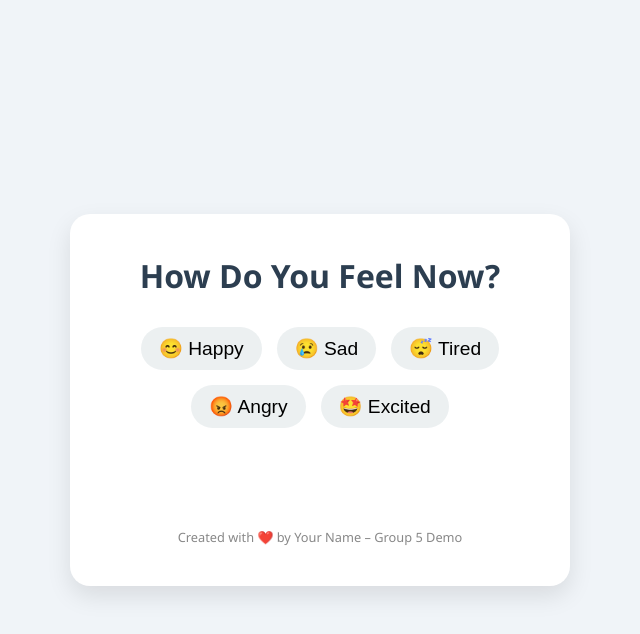
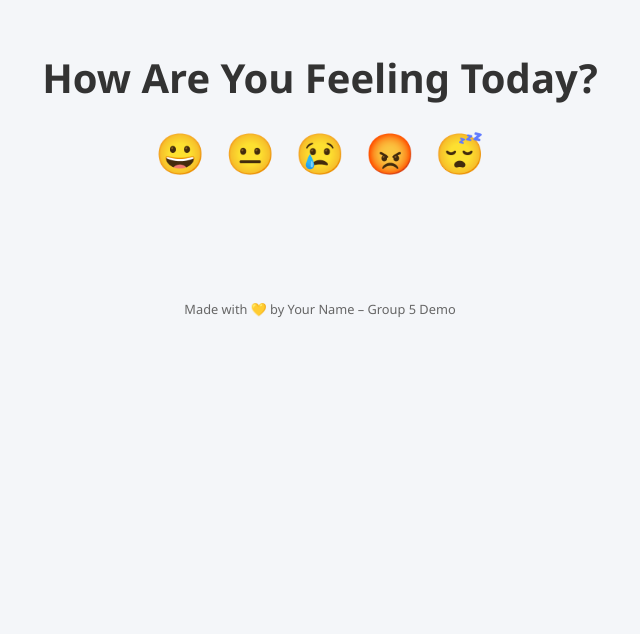
Before and after one commit to Npowergroup5/Moodify, a plain HTML site: page index.html in a window 1280 px wide. Shown: the whole page, without its empty margins (320-960 px from the left). Drawn offline with Linux system fonts and the light colour scheme.

Commit message:
Add files via upload

```diff
--- a/index.html
+++ b/index.html
@@ -7,23 +7,21 @@
 </head>
 <body>
 
-<div class="container">
-  <h1>How Do You Feel Now?</h1>
+<h1>How Are You Feeling Today?</h1>
 
-  <div class="emojis">
-    <button class="emoji" data-mood="happy">😊 Happy</button>
-    <button class="emoji" data-mood="sad">😢 Sad</button>
-    <button class="emoji" data-mood="tired">😴 Tired</button>
-    <button class="emoji" data-mood="angry">😡 Angry</button>
-    <button class="emoji" data-mood="excited">🤩 Excited</button>
-  </div>
+<div class="emojis">
+  <span class="emoji" data-mood="happy">😀</span>
+  <span class="emoji" data-mood="neutral">😐</span>
+  <span class="emoji" data-mood="sad">😢</span>
+  <span class="emoji" data-mood="angry">😡</span>
+  <span class="emoji" data-mood="tired">😴</span>
+</div>
 
-  <div id="message"></div>
+<div id="message"></div>
 
-  <footer>
-    Created with ❤️ by Your Name – Group 5 Demo
-  </footer>
-</div>
+<footer>
+  Made with 💛 by Your Name – Group 5 Demo
+</footer>
 
 <script src="script.js"></script>
 </body>
--- a/script.js
+++ b/script.js
@@ -9,24 +9,24 @@ emojis.forEach(emoji => {
 
     switch(mood) {
       case "happy":
-        text = "Awesome! Stay joyful 🌞";
+        text = "Yay! Keep smiling 😄";
         bg = "#ffeaa7";
         break;
+      case "neutral":
+        text = "Just another day? Stay steady 😐";
+        bg = "#dfe6e9";
+        break;
       case "sad":
-        text = "Sending you a big virtual hug 💙";
+        text = "It's okay to feel down 💙";
         bg = "#74b9ff";
         break;
-      case "tired":
-        text = "Take a nap or have a tea break ☕";
-        bg = "#dfe6e9";
-        break;
       case "angry":
-        text = "Breathe in... breathe out 🧘‍♀️";
+        text = "Take a deep breath 🧘‍♂️";
         bg = "#fab1a0";
         break;
-      case "excited":
-        text = "Keep the energy flowing 🚀";
-        bg = "#ffbe76";
+      case "tired":
+        text = "Rest up! You deserve it 😴";
+        bg = "#b2bec3";
         break;
     }
 
--- a/style.css
+++ b/style.css
@@ -6,63 +6,42 @@
 
 body {
   font-family: 'Segoe UI', sans-serif;
-  background-color: #f0f4f8;
+  text-align: center;
+  padding: 50px;
+  margin: 0;
+  transition: background-color 0.5s ease;
+  background-color: #f4f6f9;
   color: #333;
-  transition: background-color 0.5s ease;
-  display: flex;
-  justify-content: center;
-  align-items: center;
-  min-height: 100vh;
-}
-
-.container {
-  text-align: center;
-  padding: 40px;
-  background: white;
-  border-radius: 20px;
-  box-shadow: 0 10px 25px rgba(0,0,0,0.1);
-  max-width: 500px;
-  width: 90%;
 }
 
 h1 {
-  font-size: 2rem;
-  margin-bottom: 30px;
-  color: #2c3e50;
+  font-size: 2.5rem;
+  margin-bottom: 20px;
 }
 
 .emojis {
   display: flex;
-  flex-wrap: wrap;
   justify-content: center;
-  gap: 15px;
+  gap: 20px;
+  font-size: 2.5rem;
   margin-bottom: 30px;
-}
-
-.emoji {
-  font-size: 1.2rem;
-  padding: 10px 18px;
-  border: none;
-  border-radius: 30px;
   cursor: pointer;
-  background-color: #ecf0f1;
-  transition: all 0.3s ease;
 }
 
 .emoji:hover {
-  transform: scale(1.1);
-  background-color: #dcdde1;
+  transform: scale(1.2);
+  transition: 0.2s;
 }
 
 #message {
-  font-size: 1.3rem;
+  font-size: 1.4rem;
   font-weight: bold;
   min-height: 40px;
-  margin-top: 10px;
+  color: #222;
 }
 
 footer {
-  margin-top: 30px;
+  margin-top: 50px;
   font-size: 0.8rem;
-  color: #888;
+  color: #666;
 }
```
Also changed, not shown: bg-angry.jpg (added), bg-excited.jpg (added), bg-happy.jpg (added), bg-sad.jpg (added), bg-tired.jpg (added).
